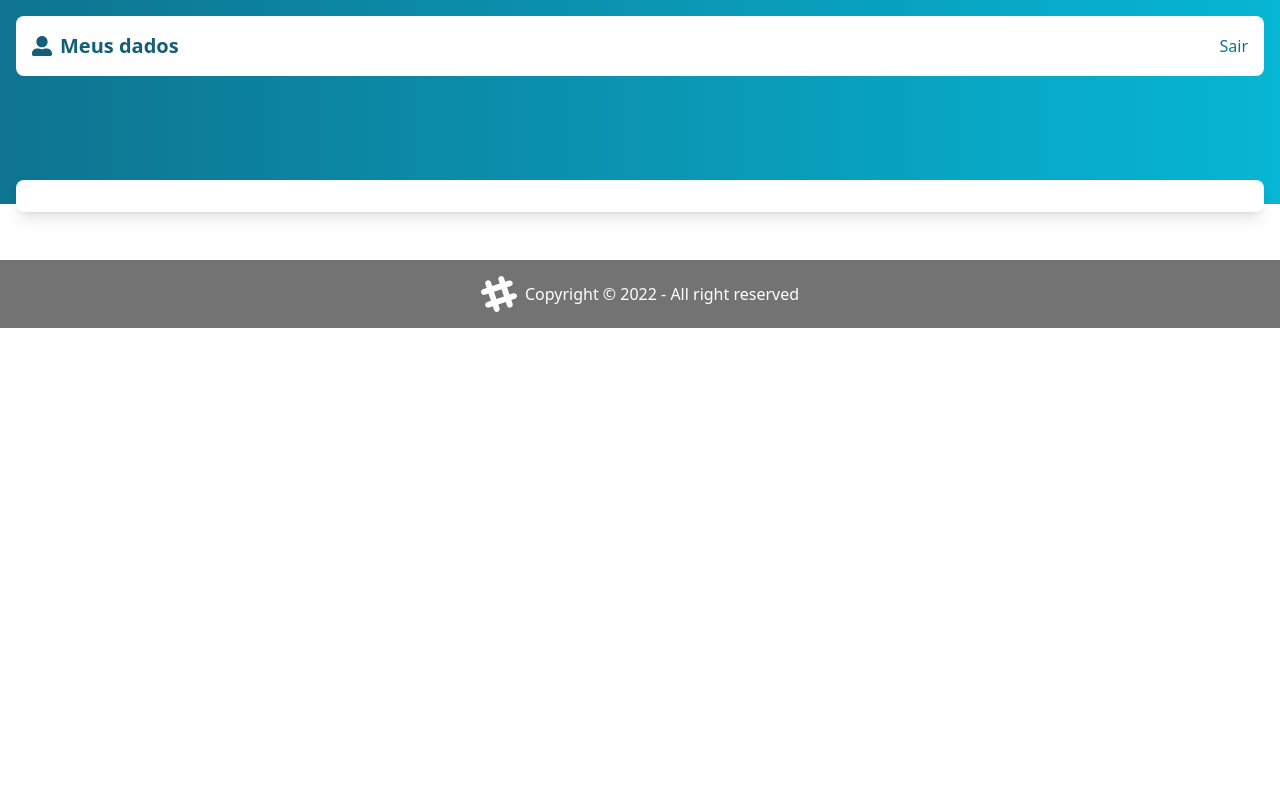
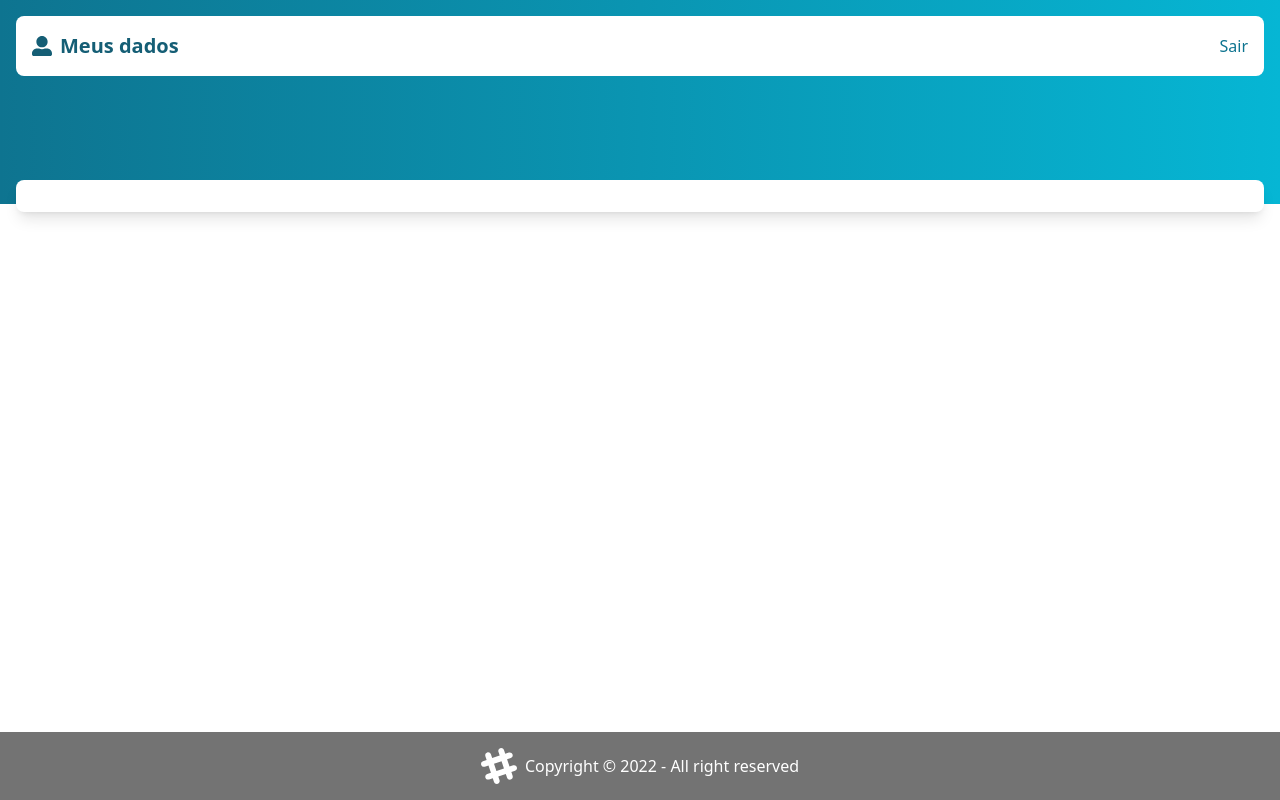
Before and after one commit to felipecechin/app-frontend-user-registration, a Next.js app: page / in a window 1280 px wide. Built offline with nearby package versions, Linux system fonts and the light colour scheme; no server answers.

Commit message:
globals styles

```diff
--- a/styles/globals.css
+++ b/styles/globals.css
@@ -3,3 +3,22 @@
 @tailwind components;
 
 @tailwind utilities;
+
+html,
+body,
+body > div {
+    height: 100%;
+}
+
+body > div {
+    display: flex;
+    flex-direction: column;
+}
+
+main {
+    flex: 1 0 auto;
+}
+
+footer {
+    flex-shrink: 0;
+}
```
